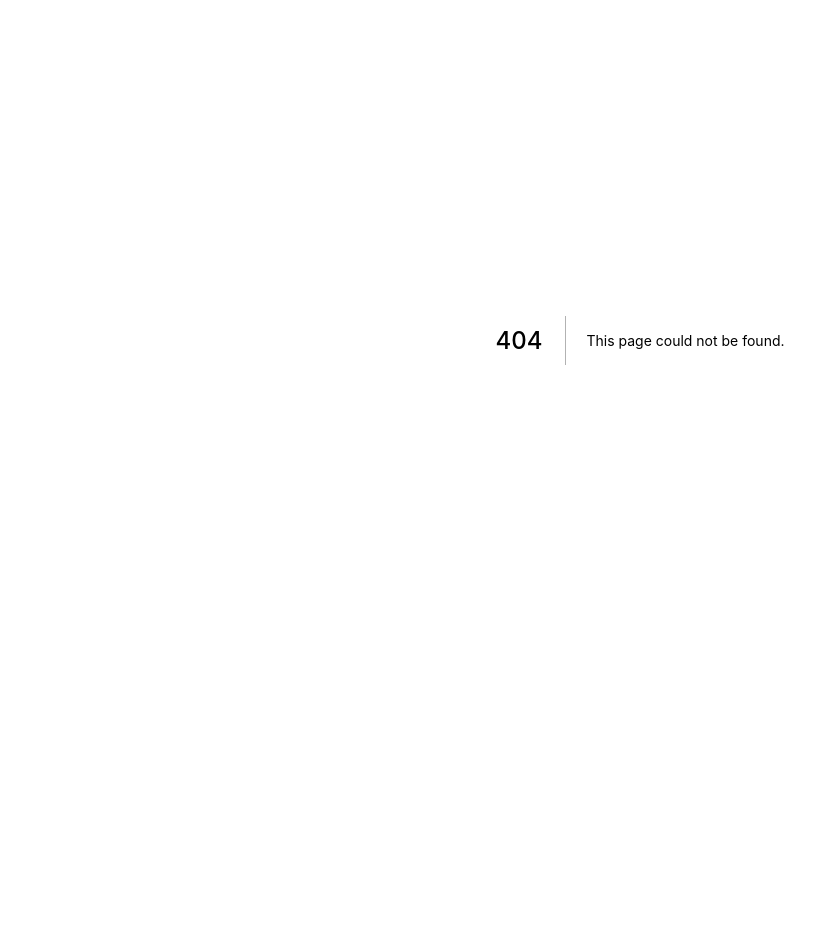
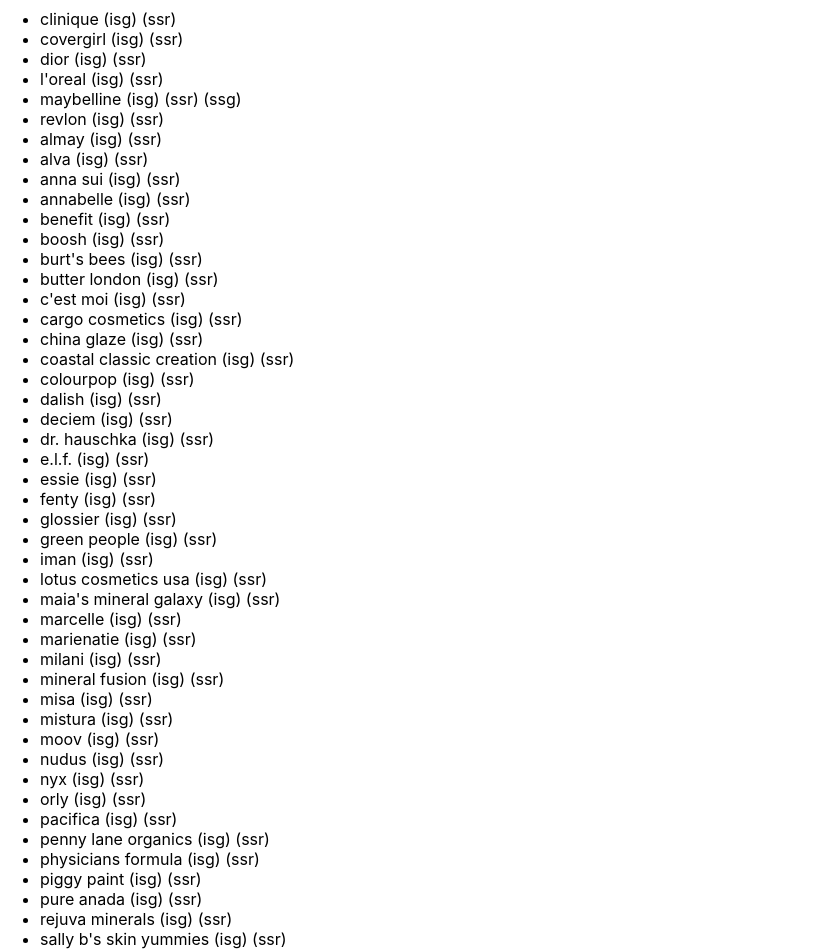
Before and after one commit to jvitela/next-coding-challenge, a Next.js app: page /products in a window 1280 px wide. Before the commit this address had no page. Shown: the part 60-1012 px from the top of the page, without its empty margins (0-824 px from the left). Before the commit the page ends 800 px from the top, so only its background shows below. Built offline with nearby package versions, Linux system fonts and the light colour scheme.

Commit message:
refactor

```diff
--- a/pages/products/client.tsx
+++ b/pages/products/client.tsx
@@ -24,7 +24,7 @@
         <title>Products List</title>
         <link rel="icon" href="/favicon.ico" />
       </Head>
-      <h1>Products List</h1>
+      <h1>Products List (Client Side Rendering)</h1>
       {isLoading ? (
         <div>loading...</div>
       ) : isError ? (
--- /dev/null
+++ b/pages/products/index.tsx
@@ -0,0 +1,40 @@
+import React from "react";
+import Link from "next/link";
+import Head from "next/head";
+import { mapBrands } from "../../utils/brands";
+
+export default function BrandsIndex() {
+  return (
+    <section>
+      <Head>
+        <title>Brands</title>
+        <link rel="icon" href="/favicon.ico" />
+      </Head>
+
+      <h2>Selected a brand (Static Page)</h2>
+      <ul>
+        {mapBrands((brand) => (
+          <li>
+            {brand}
+            &nbsp;
+            <Link href={`/products/isg/${encodeURIComponent(brand)}`} prefetch={false}>
+              <a>(isg)</a>
+            </Link>
+            &nbsp;
+            <Link href={`/products/ssr/${encodeURIComponent(brand)}`} prefetch={false}>
+              <a>(ssr)</a>
+            </Link>
+            {brand === "maybelline" && (
+              <>
+                &nbsp;
+                <Link href="/products/ssg/maybelline">
+                  <a>(ssg)</a>
+                </Link>
+              </>
+            )}
+          </li>
+        ))}
+      </ul>
+    </section>
+  );
+}
--- /dev/null
+++ b/utils/brands.ts
@@ -0,0 +1,77 @@
+const topBrandsList = [
+  "clinique",
+  "covergirl",
+  "dior",
+  "l'oreal",
+  "maybelline",
+  "revlon",
+];
+
+const brandsList = [
+  ...topBrandsList,
+  "almay",
+  "alva",
+  "anna sui",
+  "annabelle",
+  "benefit",
+  "boosh",
+  "burt's bees",
+  "butter london",
+  "c'est moi",
+  "cargo cosmetics",
+  "china glaze",
+  "coastal classic creation",
+  "colourpop",
+  "dalish",
+  "deciem",
+  "dr. hauschka",
+  "e.l.f.",
+  "essie",
+  "fenty",
+  "glossier",
+  "green people",
+  "iman",
+  "lotus cosmetics usa",
+  "maia's mineral galaxy",
+  "marcelle",
+  "marienatie",
+  "milani",
+  "mineral fusion",
+  "misa",
+  "mistura",
+  "moov",
+  "nudus",
+  "nyx",
+  "orly",
+  "pacifica",
+  "penny lane organics",
+  "physicians formula",
+  "piggy paint",
+  "pure anada",
+  "rejuva minerals",
+  "sally b's skin yummies",
+  "salon perfect",
+  "sante",
+  "sinful colours",
+  "smashbox",
+  "stila",
+  "suncoat",
+  "w3llpeople",
+  "wet n wild",
+  "zorah",
+  "zorah biocosmetiques",
+];
+
+export function brandExists(brand: string): boolean {
+  return !!brandsList.find((name) => name === brand);
+}
+
+type callbackfn<T> = (value: string, index: number, array: string[]) => T;
+
+export function mapBrands<T>(iterator: callbackfn<T>): T[] {
+  return brandsList.map(iterator);
+}
+
+export function mapTopBrands<T>(iterator: callbackfn<T>): T[] {
+  return topBrandsList.map(iterator);
+}
```
Also changed, not shown: pages/products/[brand].tsx (deleted, +0 -24 lines), pages/products/isg/[brand].tsx (added, +68 -0 lines), pages/products/ssg/maybelline.tsx (added, +29 -0 lines), pages/products/ssr/[brand].tsx (added, +40 -0 lines), pages/products/static.tsx (deleted, +0 -23 lines).
